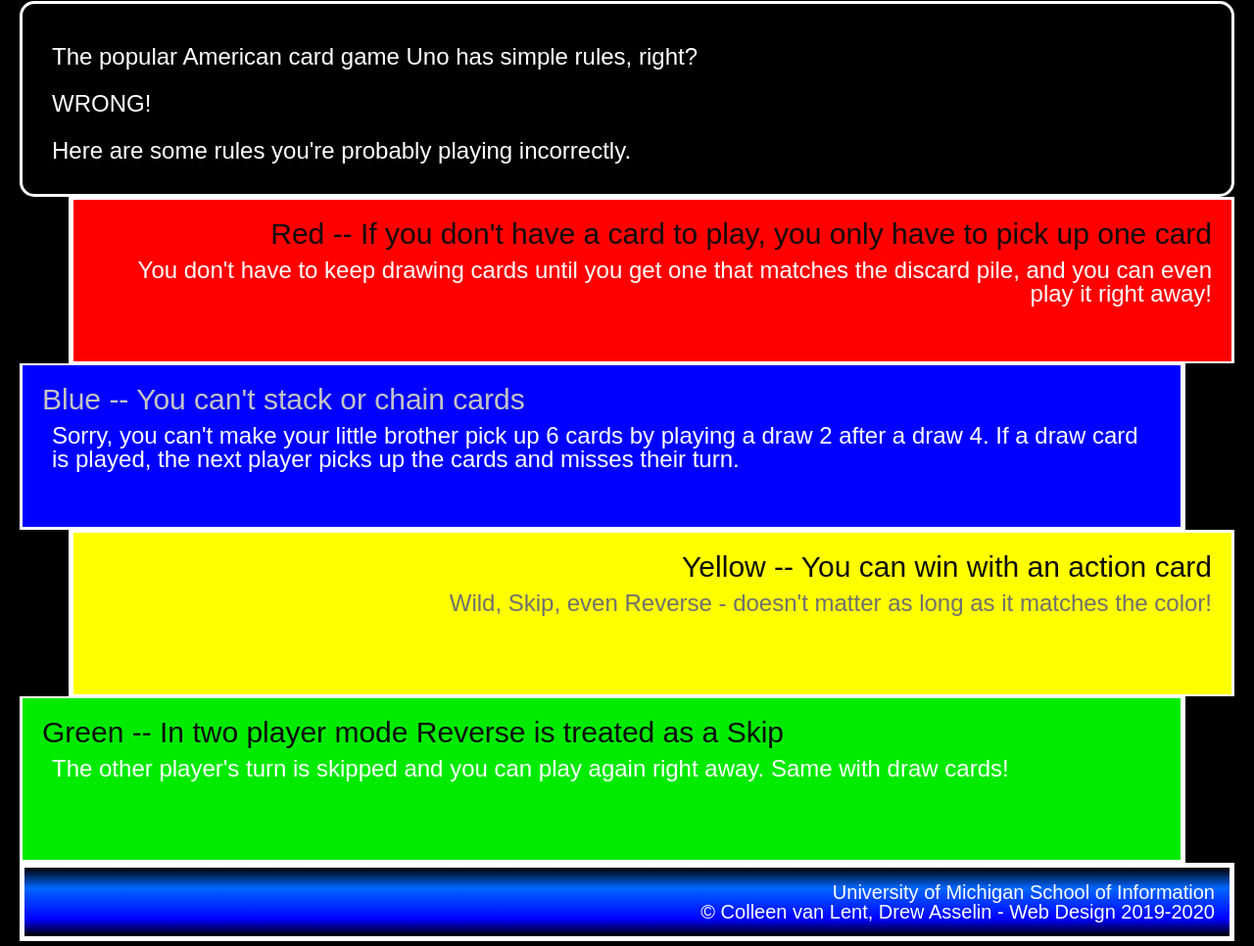
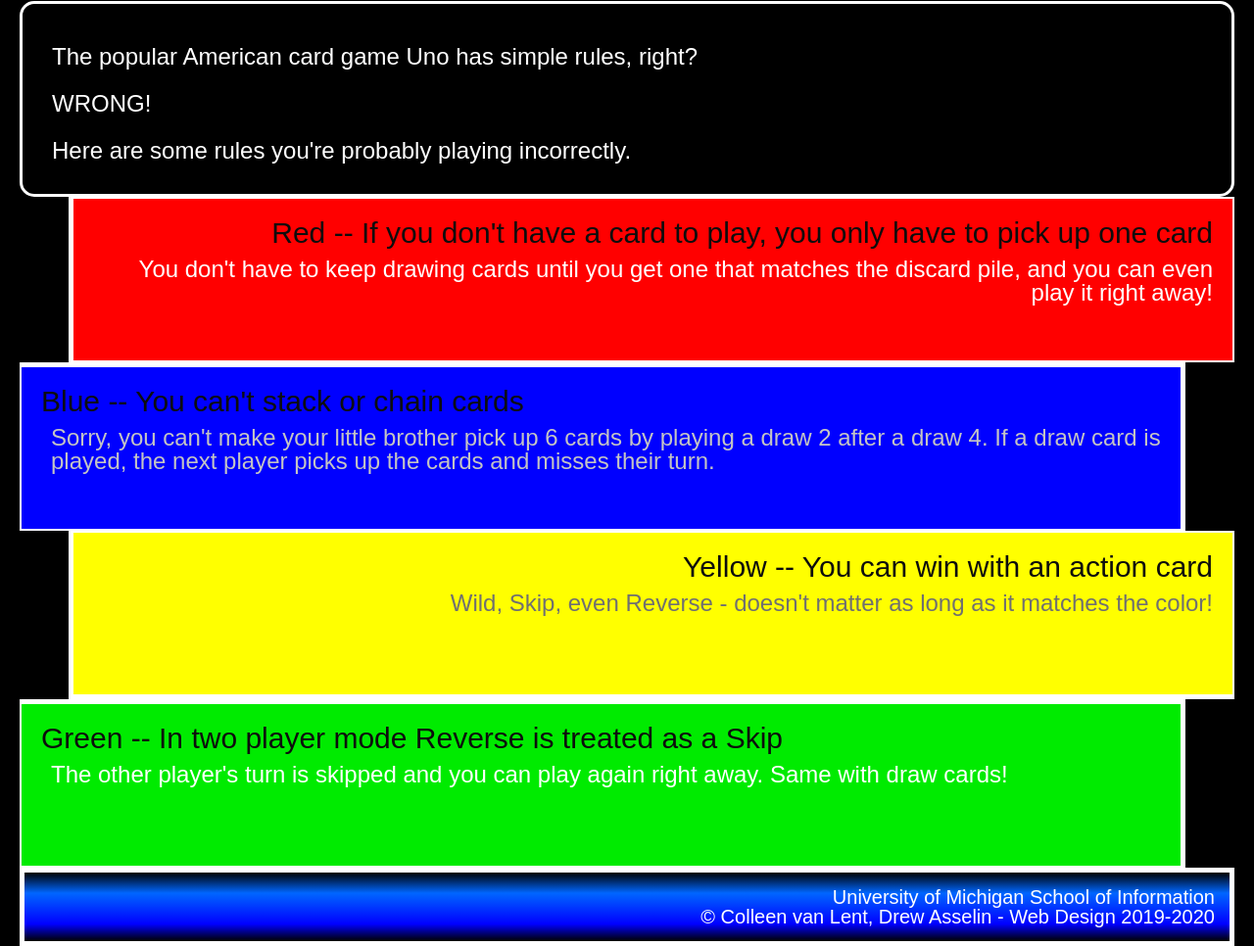
Before and after one commit to ericjiang0215/hw2-2024, a plain HTML site: page index.html in a window 1280 px wide. Shown: the part 327-1293 px from the top of the page at 98% size. Drawn offline with Linux system fonts and the light colour scheme.

Commit message:
Add files via upload

```diff
--- a/css/style.css
+++ b/css/style.css
@@ -44,6 +44,8 @@ div {
     background-color: #FF0000;
     text-align: right;
     margin-left: 50px;
+    border-top: 2px solid #FFFFFF;
+    border-right: 2px solid #FFFFFF;
     border-bottom: 2px solid #FFFFFF;
     border-left: 5px solid #FFFFFF;
 }
@@ -52,19 +54,23 @@ div {
     background-color: #0000FF;
     text-align: left;
     margin-right: 50px;
+    border-top: 5px solid #FFFFFF;
     border-right: 5px solid #FFFFFF;
-    border-top: 2px solid #FFFFFF;
+    border-bottom: 2px solid #FFFFFF;
+    border-left: 2px solid #FFFFFF;
 }
 
-.blue h2 {
-    color: #C4C4C4;
+.blue p {
+    color: #C4C4C4; /* Light gray for better contrast */
 }
 
 .yellow {
     background-color: #FFFF00;
     text-align: right;
     margin-left: 50px;
-    border-bottom: 2px solid #FFFFFF;
+    border-top: 2px solid #FFFFFF;
+    border-right: 2px solid #FFFFFF;
+    border-bottom: 5px solid #FFFFFF;
     border-left: 5px solid #FFFFFF;
 }
 
@@ -76,10 +82,11 @@ div {
     background-color: #00EB00;
     text-align: left;
     margin-right: 50px;
+    border-top: 5px solid #FFFFFF;
     border-right: 5px solid #FFFFFF;
-    border-top: 2px solid #FFFFFF;
+    border-bottom: 2px solid #FFFFFF;
+    border-left: 2px solid #FFFFFF;
 }
-
 
 footer {
     background: linear-gradient(0deg, #000000, #0000ff 25%, #0066ff 70%, #000000);
```
